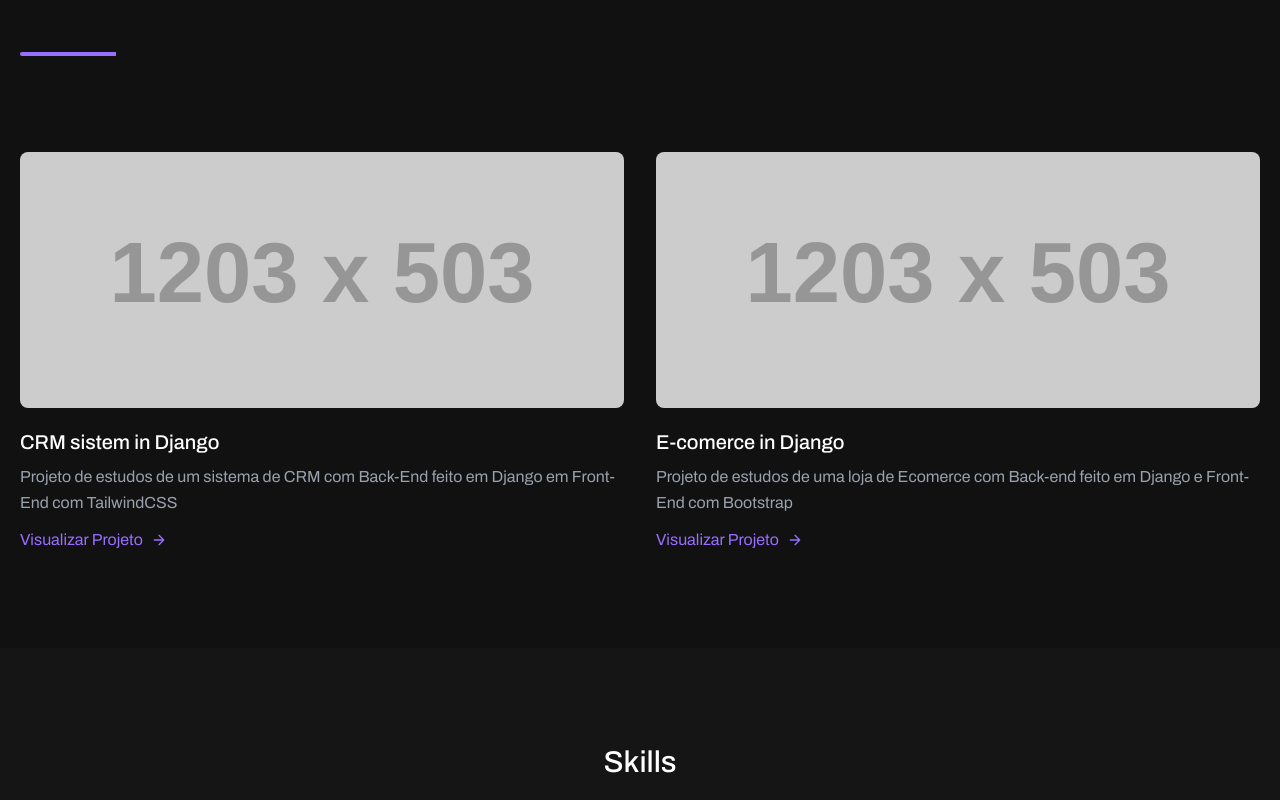
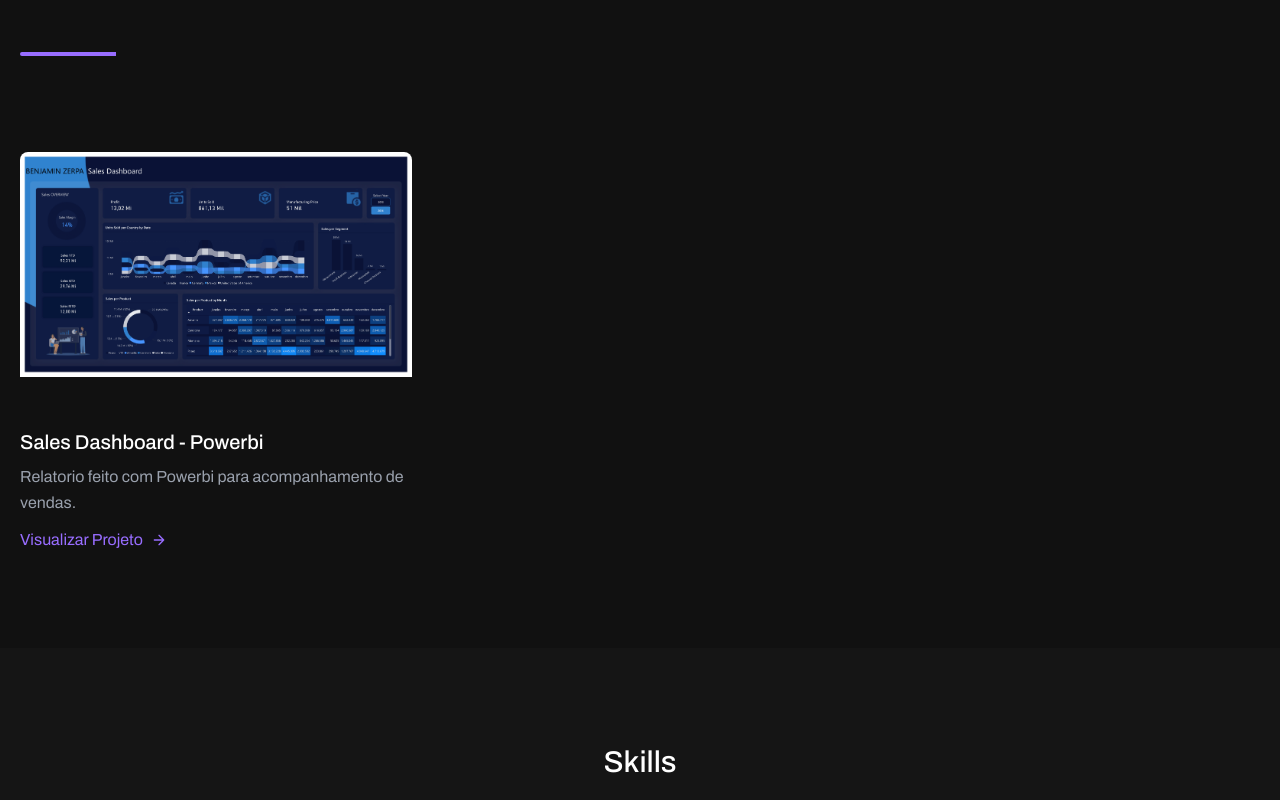
Before and after one commit to Benjaminzzerpa/Benjamin-Zerpa, a website: page index.html in a window 1280 px wide. Shown: the part 1900-2700 px from the top of the page. Drawn offline with nearby package versions, Linux system fonts and the light colour scheme; placeholder pictures from the web are drawn by us.

Commit message:
add sales dashboard - portfolio

```diff
--- a/index.html
+++ b/index.html
@@ -165,10 +165,9 @@
       </div>
       <div class="flex flex-wrap sm:-m-4 -mx-4 -mb-10 -mt-4">
 
-        <div class="p-4 md:w-1/2 sm:mb-0 mb-6">
+        <!--<div class="p-4 md:w-1/3 sm:mb-0 mb-6">
           <div class="rounded-lg h-64 overflow-hidden">
-            <img alt="content" class="object-cover object-center h-full w-full" src="https://dummyimage.com/1203x503">
-
+            <img alt="content" class="object-cover object-center" src="assets\img\crm.png">
           </div>
           <h2 class="text-xl font-medium title-font text-white mt-5">CRM sistem in Django</h2>
           <p class="text-base leading-relaxed mt-2">Projeto de estudos de um sistema de CRM com Back-End feito em Django
@@ -179,10 +178,25 @@
               <path d="M5 12h14M12 5l7 7-7 7"></path>
             </svg>
           </a>
+        </div>-->
+
+        <div class="p-4 md:w-1/3 sm:mb-0 mb-6">
+          <div class="rounded-lg h-64 overflow-hidden">
+            <img alt="content" class="object-cover object-center" src="assets\img\Financials-png.png">
+          </div>
+          <h2 class="text-xl font-medium title-font text-white mt-5">Sales Dashboard - Powerbi</h2>
+          <p class="text-base leading-relaxed mt-2">Relatorio feito com Powerbi para acompanhamento de vendas.</p>
+          <a class="text-violet-strong inline-flex items-center mt-3">Visualizar Projeto
+            <svg fill="none" stroke="currentColor" stroke-linecap="round" stroke-linejoin="round" stroke-width="2"
+              class="w-4 h-4 ml-2" viewBox="0 0 24 24">
+              <path d="M5 12h14M12 5l7 7-7 7"></path>
+            </svg>
+          </a>
         </div>
-        <div class="p-4 md:w-1/2 sm:mb-0 mb-6">
+
+        <!--<div class="p-4 md:w-1/3 sm:mb-0 mb-6">
           <div class="rounded-lg h-64 overflow-hidden">
-            <img alt="content" class="object-cover object-center h-full w-full" src="https://dummyimage.com/1203x503">
+            <img alt="content" class="object-cover object-center" src="assets\img\ecomerce.png">
           </div>
           <h2 class="text-xl font-medium title-font text-white mt-5">E-comerce in Django</h2>
           <p class="text-base leading-relaxed mt-2">Projeto de estudos de uma loja de Ecomerce com Back-end feito em
@@ -193,7 +207,7 @@
               <path d="M5 12h14M12 5l7 7-7 7"></path>
             </svg>
           </a>
-        </div>
+        </div>-->
 
 
       </div>
@@ -264,7 +278,7 @@
                 d="M925.036 57.197h-304c-27.6 0-50 22.4-50 50v304c0 27.601 22.4 50 50 50h145.5c-1.9 79.601-20.4 143.3-55.4 191.2-27.6 37.8-69.399 69.1-125.3 93.8-25.7 11.3-36.8 41.7-24.8 67.101l36 76c11.6 24.399 40.3 35.1 65.1 24.399 66.2-28.6 122.101-64.8 167.7-108.8 55.601-53.7 93.7-114.3 114.3-181.9 20.601-67.6 30.9-159.8 30.9-276.8v-239c0-27.599-22.401-50-50-50zM106.036 913.497c65.4-28.5 121-64.699 166.9-108.6 56.1-53.7 94.4-114.1 115-181.2 20.6-67.1 30.899-159.6 30.899-277.5v-239c0-27.6-22.399-50-50-50h-304c-27.6 0-50 22.4-50 50v304c0 27.601 22.4 50 50 50h145.5c-1.9 79.601-20.4 143.3-55.4 191.2-27.6 37.8-69.4 69.1-125.3 93.8-25.7 11.3-36.8 41.7-24.8 67.101l35.9 75.8c11.601 24.399 40.501 35.2 65.301 24.399z">
               </path>
             </svg>
-            <p class="leading-relaxed mb-6">O Benjamin tem uma ótima capacidade de compreender solucionar problemas com
+            <p class="leading-relaxed mb-6">Benjamin tem uma ótima capacidade de compreender solucionar problemas com
               facilidade e naturalidade, com grande repertorio e conheciemnto das tecnologias e ferramentas do mercado.
             </p>
             <a class="inline-flex items-center">
```
Also changed, not shown: assets/img/Captura de tela 2024-03-18 211932.png (deleted), assets/img/Financials-png.png (added).
